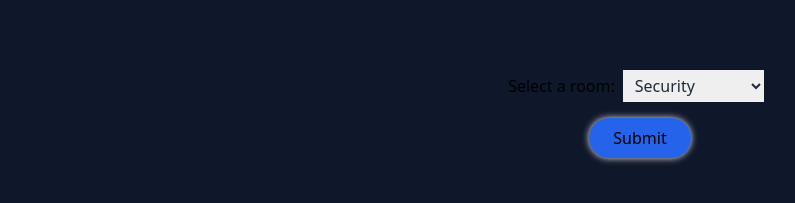
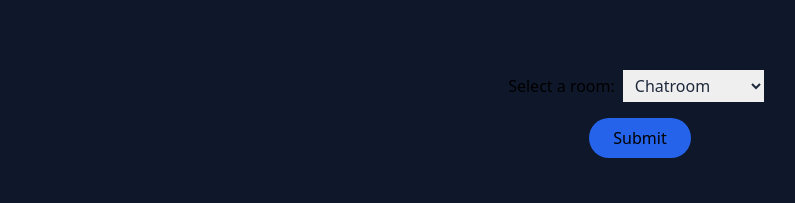
Before and after one commit to TLRKiliann/next-chat, a Next.js app in the folder my-app/: page / in a window 1280 px wide. Shown: the part 211-414 px from the top of the page, without its empty margins (0-795 px from the left). Built offline with nearby package versions, Linux system fonts and the light colour scheme.

Commit message:
some test to make next time

```diff
--- a/my-app/app/components/FormSelectRoom.tsx
+++ b/my-app/app/components/FormSelectRoom.tsx
@@ -6,7 +6,7 @@ import { useRouter } from 'next/navigation';
 export default function FormSelectRoom() {
 
     const router = useRouter();
-    const [selectVal, setSelectVal] = useState("security");
+    const [selectVal, setSelectVal] = useState("chatroom");
 
     const handleSelect = (event: React.ChangeEvent<HTMLSelectElement>) => {
       const { value } = event.currentTarget;
@@ -24,11 +24,11 @@ export default function FormSelectRoom() {
         router.push(`/chatroom/development`);
       } else if (finalVal === "programming") {
         router.push(`/chatroom/programming`);
-      } else if (finalVal === "chatroom") {
-        router.push(`/chatroom`);
+      } else if (finalVal === "security") {
+        router.push(`/chatroom/security`);
       } else {
         console.log("Nothing choosen !")
-        router.push(`/chatroom/security`);
+        router.push(`/chatroom`);
       }
     }
 
@@ -39,14 +39,14 @@ export default function FormSelectRoom() {
             <label htmlFor="room">Select a room:
             <select name="room" id="room" value={selectVal} onChange={handleSelect}
                 className='text-slate-800 mx-2 px-2 py-1'>
-                <option value="security">Security</option>
+                <option value="chatroom">Chatroom</option>
                 <option value="development">Development</option>
                 <option value="programming">Programming</option>
-                <option value="chatroom">Chatroom</option>
+                <option value="security">Security</option>
             </select>
             </label>
 
-            <button type="submit" className='btn-primary shadow-light'>Submit</button>
+            <button type="submit" className='btn-primary'>Submit</button>
 
         </form>
     )
```
